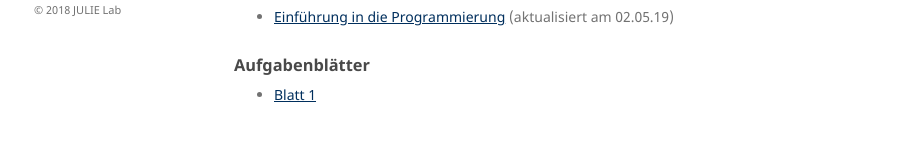
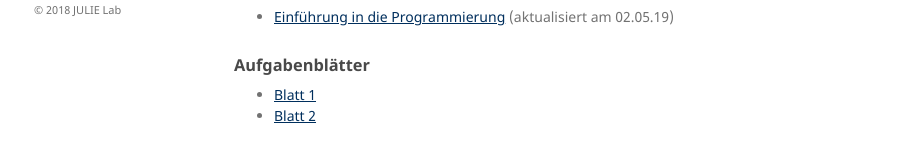
Before and after one commit to JULIELab/JULIELab.github.io, a Jekyll site: the page built from Courses/Praktikum.md, in a window 1280 px wide. Shown: the part 511-673 px from the top of the page, without its empty margins (176-1097 px from the left). Built offline with Jekyll 4.4.1, drawn with Linux system fonts in a browser that asks for light colours.

Commit message:
adding teaching material

```diff
--- a/Courses/Praktikum.md
+++ b/Courses/Praktikum.md
@@ -18,3 +18,4 @@ Die praktischen Arbeiten besitzen in diesem Kurs einen hohen Stellenwert. Je nac
 ### Aufgabenblätter
 
 * [Blatt 1](/downloads/teaching/ss2019/praktikum/praktikum_1_aufgabe.ipynb)
+* [Blatt 2](/downloads/teaching/ss2019/praktikum/praktikum_2_aufgabe.ipynb)
```
Also changed, not shown: 2 other files.
